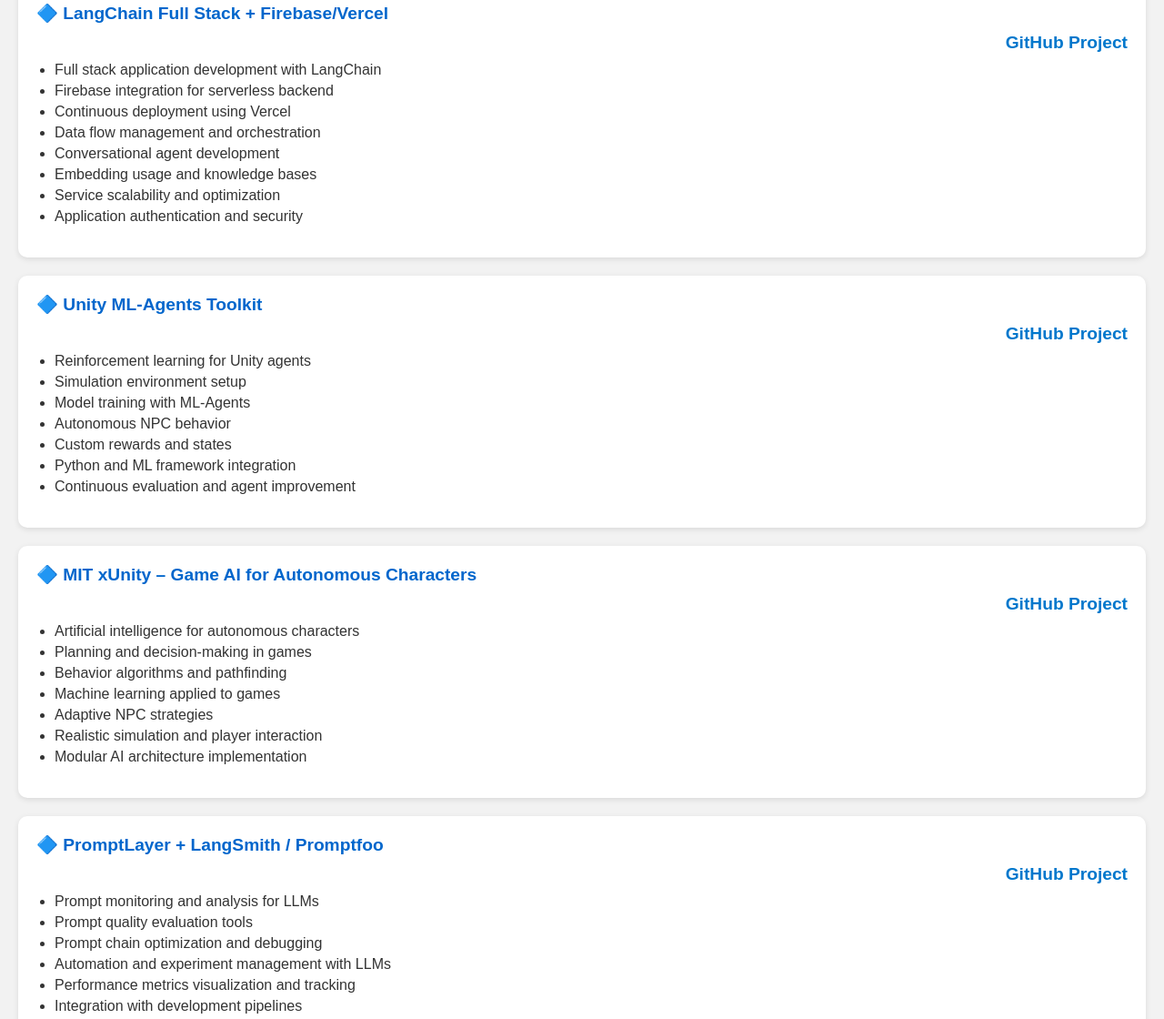
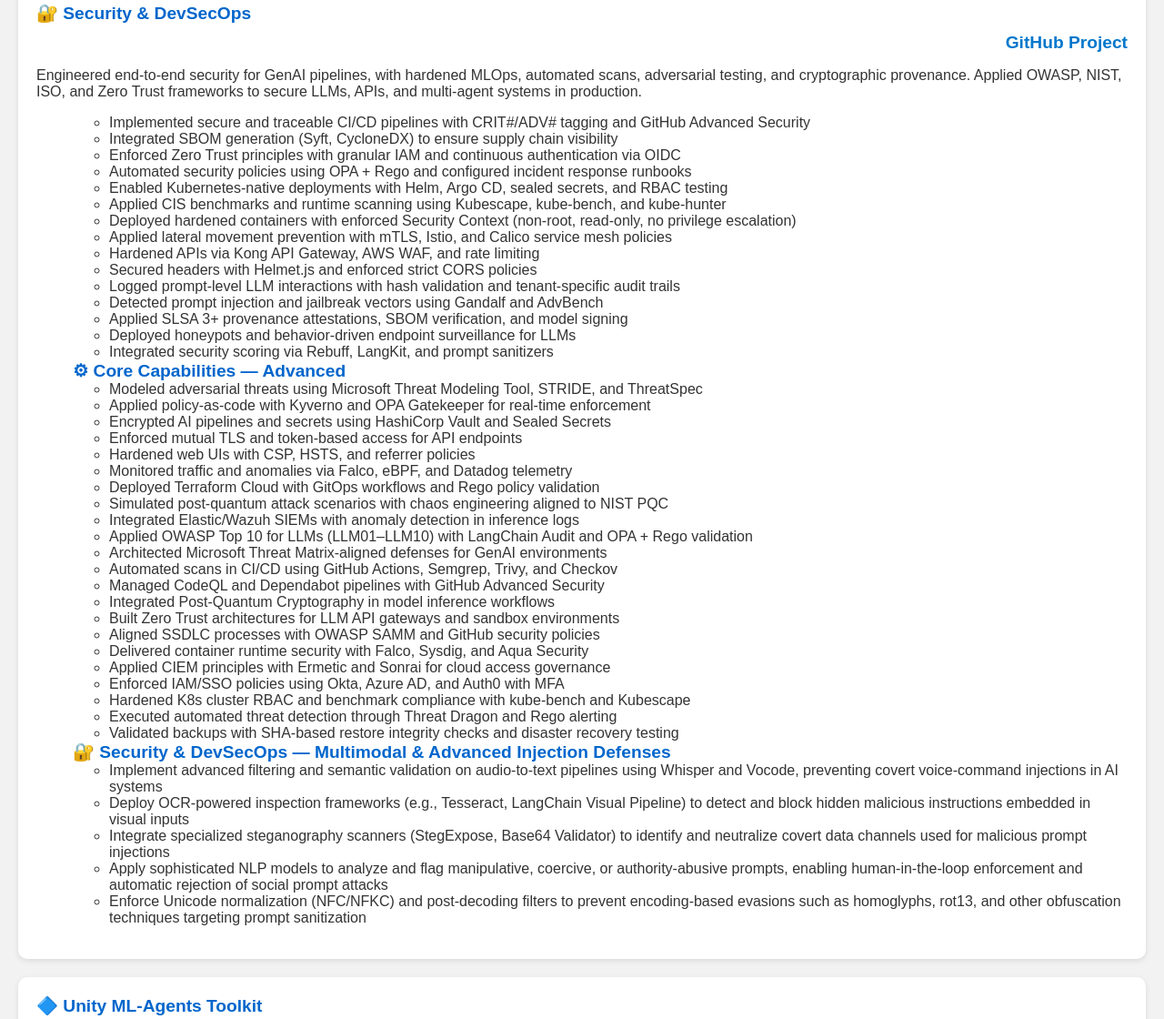
Before and after one commit to art2324/learning-journey, a plain HTML site: page courses.html in a window 1280 px wide. Shown: the part 844-1964 px from the top of the page at 91% size. Drawn offline with Linux system fonts and the light colour scheme.

Commit message:
Update courses.html

```diff
--- a/courses.html
+++ b/courses.html
@@ -99,20 +99,70 @@
   </div>
 
   <div class="course">
-    <h2>🔷 LangChain Full Stack + Firebase/Vercel</h2>
+    <h2>🔐 Security & DevSecOps </h2>
     <div class="links">
       <a href="https://github.com/art2324/roadmap-ia-governanca/tree/main/LangChain%20Full%20Stack%20%2B%20Firebase-Vercel" target="_blank" rel="noopener noreferrer">GitHub Project</a>
     </div>
-    <ul class="skills-list">
-      <li>Full stack application development with LangChain</li>
-      <li>Firebase integration for serverless backend</li>
-      <li>Continuous deployment using Vercel</li>
-      <li>Data flow management and orchestration</li>
-      <li>Conversational agent development</li>
-      <li>Embedding usage and knowledge bases</li>
-      <li>Service scalability and optimization</li>
-      <li>Application authentication and security</li>
-    </ul>
+    <p class="text-gray-200 text-base leading-relaxed text-justify mb-4">
+  Engineered end-to-end security for GenAI pipelines, with hardened MLOps, automated scans, adversarial testing, and cryptographic provenance. Applied OWASP, NIST, ISO, and Zero Trust frameworks to secure LLMs, APIs, and multi-agent systems in production.
+</p>
+
+<ul class="list-disc list-inside ml-6 text-gray-300 text-justify space-y-1 text-sm">
+  <ul>
+  <li>Implemented secure and traceable CI/CD pipelines with CRIT#/ADV# tagging and GitHub Advanced Security</li>
+  <li>Integrated SBOM generation (Syft, CycloneDX) to ensure supply chain visibility</li>
+  <li>Enforced Zero Trust principles with granular IAM and continuous authentication via OIDC</li>
+  <li>Automated security policies using OPA + Rego and configured incident response runbooks</li>
+  <li>Enabled Kubernetes-native deployments with Helm, Argo CD, sealed secrets, and RBAC testing</li>
+  <li>Applied CIS benchmarks and runtime scanning using Kubescape, kube-bench, and kube-hunter</li>
+  <li>Deployed hardened containers with enforced Security Context (non-root, read-only, no privilege escalation)</li>
+  <li>Applied lateral movement prevention with mTLS, Istio, and Calico service mesh policies</li>
+  <li>Hardened APIs via Kong API Gateway, AWS WAF, and rate limiting</li>
+  <li>Secured headers with Helmet.js and enforced strict CORS policies</li>
+  <li>Logged prompt-level LLM interactions with hash validation and tenant-specific audit trails</li>
+  <li>Detected prompt injection and jailbreak vectors using Gandalf and AdvBench</li>
+  <li>Applied SLSA 3+ provenance attestations, SBOM verification, and model signing</li>
+  <li>Deployed honeypots and behavior-driven endpoint surveillance for LLMs</li>
+  <li>Integrated security scoring via Rebuff, LangKit, and prompt sanitizers</li>
+</ul>
+
+<h2>⚙ Core Capabilities — Advanced</h2>
+
+<ul>
+  <li>Modeled adversarial threats using Microsoft Threat Modeling Tool, STRIDE, and ThreatSpec</li>
+  <li>Applied policy-as-code with Kyverno and OPA Gatekeeper for real-time enforcement</li>
+  <li>Encrypted AI pipelines and secrets using HashiCorp Vault and Sealed Secrets</li>
+  <li>Enforced mutual TLS and token-based access for API endpoints</li>
+  <li>Hardened web UIs with CSP, HSTS, and referrer policies</li>
+  <li>Monitored traffic and anomalies via Falco, eBPF, and Datadog telemetry</li>
+  <li>Deployed Terraform Cloud with GitOps workflows and Rego policy validation</li>
+  <li>Simulated post-quantum attack scenarios with chaos engineering aligned to NIST PQC</li>
+  <li>Integrated Elastic/Wazuh SIEMs with anomaly detection in inference logs</li>
+  <li>Applied OWASP Top 10 for LLMs (LLM01–LLM10) with LangChain Audit and OPA + Rego validation</li>
+  <li>Architected Microsoft Threat Matrix-aligned defenses for GenAI environments</li>
+  <li>Automated scans in CI/CD using GitHub Actions, Semgrep, Trivy, and Checkov</li>
+  <li>Managed CodeQL and Dependabot pipelines with GitHub Advanced Security</li>
+  <li>Integrated Post-Quantum Cryptography in model inference workflows</li>
+  <li>Built Zero Trust architectures for LLM API gateways and sandbox environments</li>
+  <li>Aligned SSDLC processes with OWASP SAMM and GitHub security policies</li>
+  <li>Delivered container runtime security with Falco, Sysdig, and Aqua Security</li>
+  <li>Applied CIEM principles with Ermetic and Sonrai for cloud access governance</li>
+  <li>Enforced IAM/SSO policies using Okta, Azure AD, and Auth0 with MFA</li>
+  <li>Hardened K8s cluster RBAC and benchmark compliance with kube-bench and Kubescape</li>
+  <li>Executed automated threat detection through Threat Dragon and Rego alerting</li>
+  <li>Validated backups with SHA-based restore integrity checks and disaster recovery testing</li>
+</ul>
+
+<h2>🔐 Security & DevSecOps — Multimodal & Advanced Injection Defenses</h2>
+
+<ul>
+  <li>Implement advanced filtering and semantic validation on audio-to-text pipelines using Whisper and Vocode, preventing covert voice-command injections in AI systems</li>
+  <li>Deploy OCR-powered inspection frameworks (e.g., Tesseract, LangChain Visual Pipeline) to detect and block hidden malicious instructions embedded in visual inputs</li>
+  <li>Integrate specialized steganography scanners (StegExpose, Base64 Validator) to identify and neutralize covert data channels used for malicious prompt injections</li>
+  <li>Apply sophisticated NLP models to analyze and flag manipulative, coercive, or authority-abusive prompts, enabling human-in-the-loop enforcement and automatic rejection of social prompt attacks</li>
+  <li>Enforce Unicode normalization (NFC/NFKC) and post-decoding filters to prevent encoding-based evasions such as homoglyphs, rot13, and other obfuscation techniques targeting prompt sanitization</li>
+</ul>
+
   </div>
 
   <div class="course">
```
